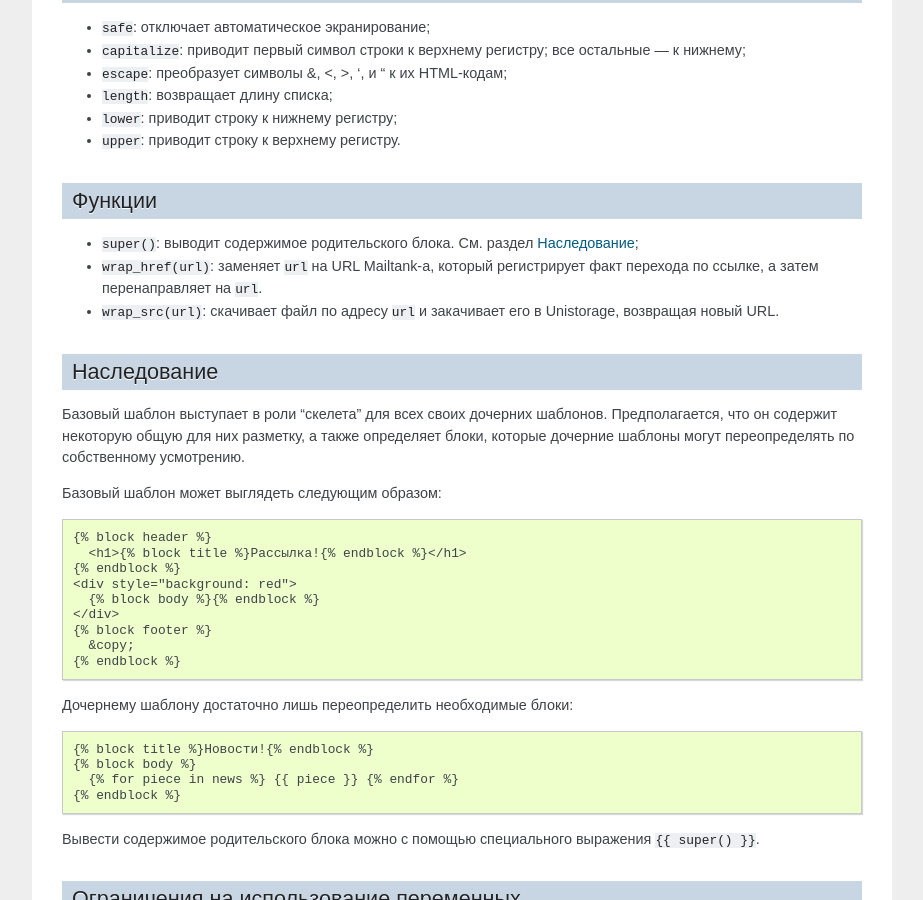
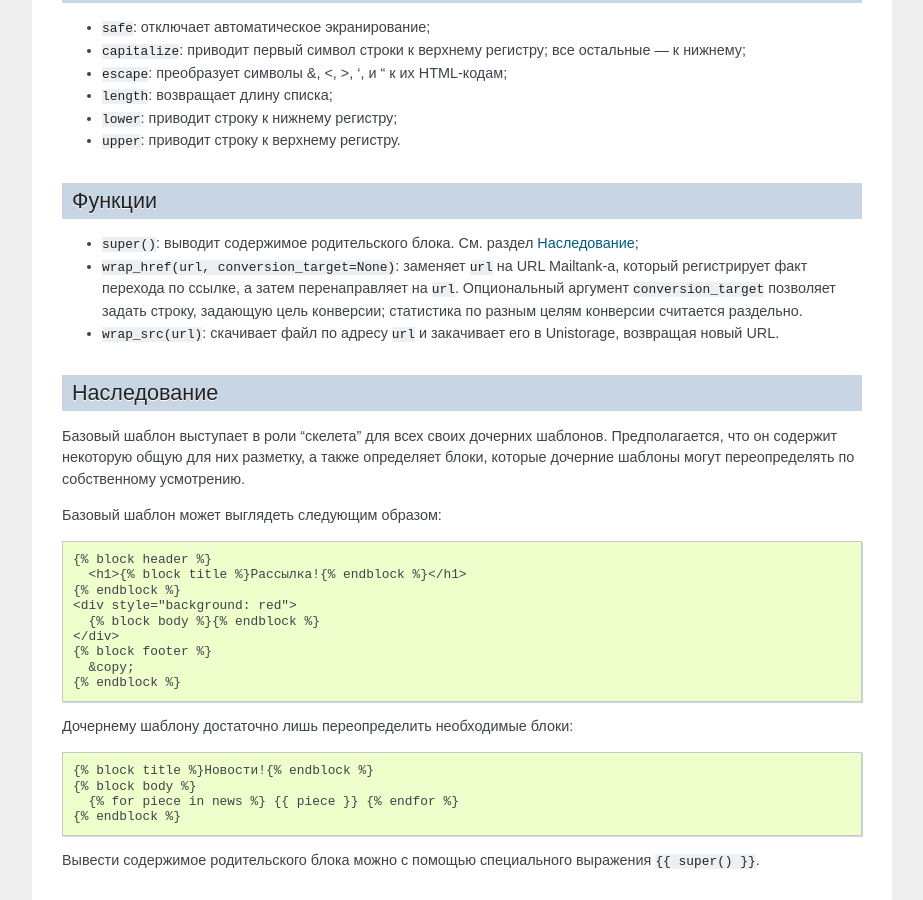
Before and after one commit to mailtank-ru/mailtank-docs, a Sphinx documentation site: the page built from source/templates.rst, in a window 1280 px wide and 900 px high, scrolled down 2723 px. Shown: the whole window, without its empty margins (198-1121 px from the left). Built offline with Sphinx 7.4.7, drawn with Linux system fonts in a browser that asks for light colours.

Commit message:
Document conversion_target argument

```diff
--- a/source/templates.rst
+++ b/source/templates.rst
@@ -157,8 +157,12 @@ Block
 -------
 * ``super()``: выводит содержимое родительского блока. См. раздел
   :ref:`inheritance`;
-* ``wrap_href(url)``: заменяет ``url`` на URL Mailtank-а, который регистрирует
-  факт перехода по ссылке, а затем перенаправляет на ``url``.
+* ``wrap_href(url, conversion_target=None)``: заменяет ``url`` на URL
+  Mailtank-а, который регистрирует факт перехода по ссылке, а затем
+  перенаправляет на ``url``.
+  Опциональный аргумент ``conversion_target`` позволяет задать строку,
+  задающую цель конверсии; статистика по разным целям конверсии
+  считается раздельно.
 * ``wrap_src(url)``: скачивает файл по адресу ``url`` и закачивает его в
   Unistorage, возвращая новый URL.
 
```
